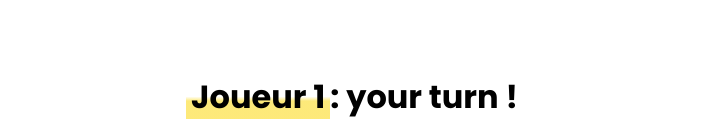
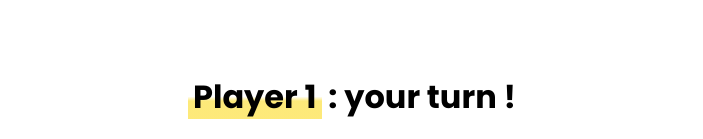
Before and after one commit to clementgateaud/connect4, a React (Create React App) app: page / in a window 1280 px wide. Shown: the top 139 px of the page, without its empty margins (288-991 px from the left). Built offline with nearby package versions, Linux system fonts and the light colour scheme.

Commit message:
fix naming english

```diff
--- a/src/components/Footer.jsx
+++ b/src/components/Footer.jsx
@@ -6,7 +6,7 @@ export const Footer = () => {
   const { player2Mode, setPlayer2Mode } = useContext(Connect4GameContext);
   return (
     <div className={styles.main}>
-      <label htmlFor="player2mode">Player 2: </label>
+      <label htmlFor="player2mode">Player 2 : </label>
       <select
         name="player2mode"
         id="player2mode"
--- a/src/components/Header.jsx
+++ b/src/components/Header.jsx
@@ -25,6 +25,7 @@ export const Header = () => {
   return (
     <div>
       <h1 className={styles.title}>
+        {isDraw && `It's a draw !`}
         {!winner && !isDraw && (
           <>
             <span
@@ -36,11 +37,10 @@ export const Header = () => {
                     : "rgba(238, 99, 82, 70%)"
                 } 60%)`,
               }}
-            >{`Joueur ${playerTurn}`}</span>
-            <span>: your turn !</span>
+            >{`Player ${playerTurn}`}</span>
+            <span> : your turn !</span>
           </>
         )}
-        {isDraw && `It's a draw !`}
         {winner && (
           <>
             <span>Congrats </span>
```
